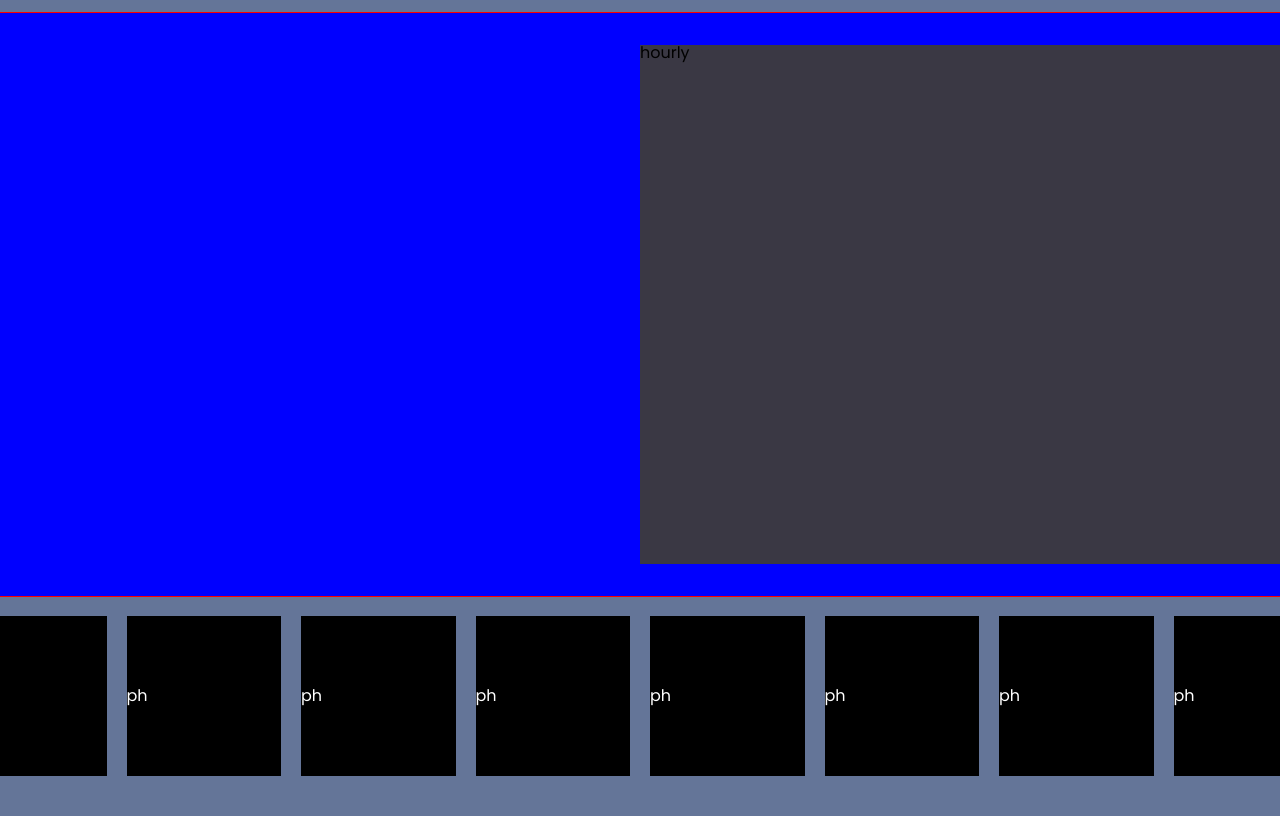
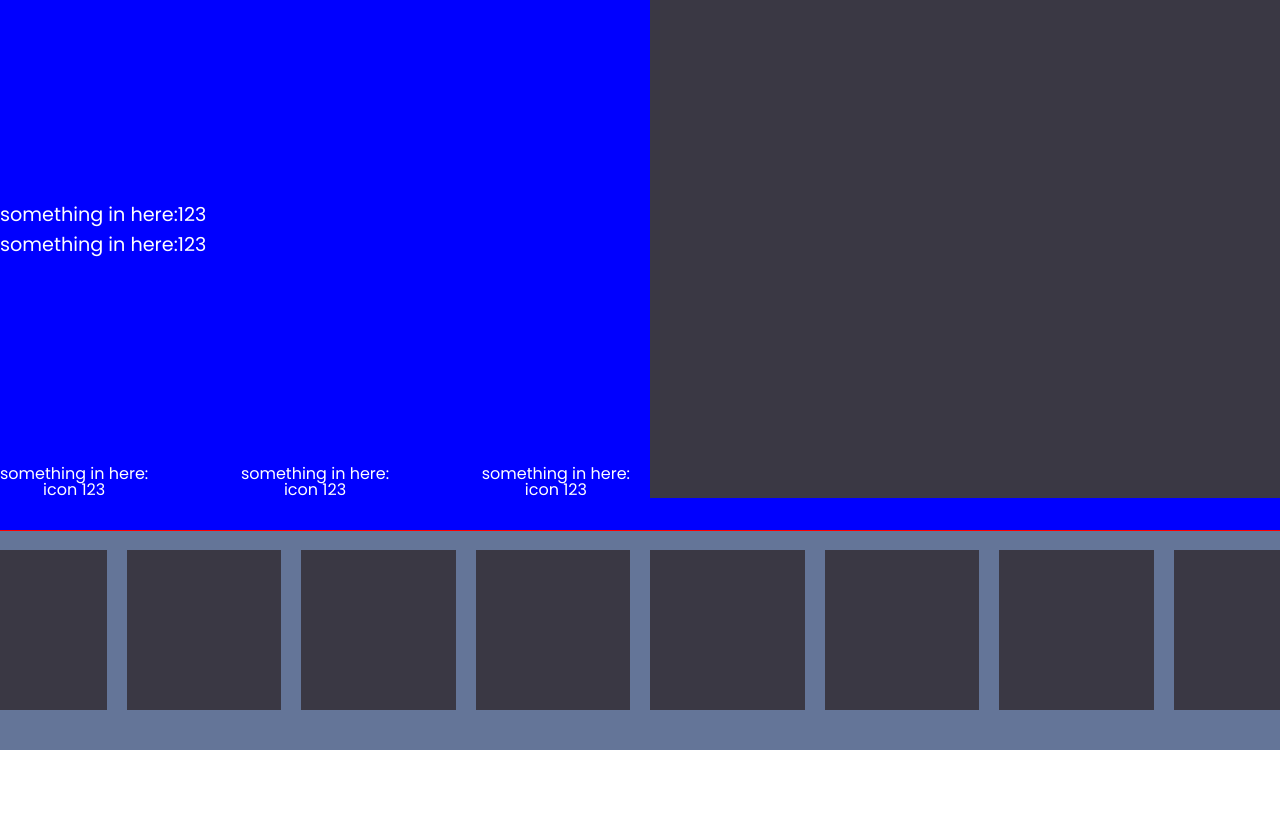
Before and after one commit to Sty6x/weather-app, a website built with webpack: page src/index.html in a window 1280 px wide. Shown: the part 56-872 px from the top of the page. After the commit the page ends 806 px from the top, so only its background shows below. Built offline with nearby package versions, Linux system fonts and the light colour scheme; no server answers; files whose address does not match are found by name.

Commit message:
adding text

```diff
--- a/src/index.html
+++ b/src/index.html
@@ -20,6 +20,7 @@
 <main>
   <div id="weather-cont">
     <div id="current-cont">
+      <div id="detail-curr-cont">
         <div id="imp-details">
           <h2 id="city"></h2>
           <h3 id="temperature" class="isC"></h3>
@@ -29,20 +30,30 @@
             <p id="min-temp"></p>
           </div>
         </div>
+        <div id="upper-extra-inf">
+          <p>something in here:123</p>
+          <p>something in here:123</p>
+        </div>
+        <div id="lower-extra-inf">
+          <p>something in here:<span>icon 123</span> </p>
+          <p>something in here:<span>icon 123</span> </p>
+          <p>something in here:<span>icon 123</span> </p>
+        </div>
+      </div>
       <div id="current-hourly-chart">
         hourly
       </div>
     </div>
     <div id="daily">
       <ul id="daily-list-cont">
-        <li>ph</li>
-        <li>ph</li>
-        <li>ph</li>
-        <li>ph</li>
-        <li>ph</li>
-        <li>ph</li>
-        <li>ph</li>
-        <li>ph</li>
+        <li></li>
+        <li></li>
+        <li></li>
+        <li></li>
+        <li></li>
+        <li></li>
+        <li></li>
+        <li></li>
       </ul>
     </div>
   </div>
--- a/src/style.css
+++ b/src/style.css
@@ -90,6 +90,9 @@ header{
   justify-content: space-between;
   align-items: center;
   padding:10px 20px;
+  background-color: whitesmoke;
+  position: absolute;
+  width: 98%;
 }
 
 #logo{
@@ -129,7 +132,8 @@ header{
   padding: 2.5em 3.5em;
   background-color: var(--blue-yonder);
   margin: 0em 6em 0em 6em;
-  outline:  lime solid 1px;
+  margin-top: auto;
+  margin-bottom: 2em;
   gap: 20px;
 }
 
@@ -141,7 +145,7 @@ header{
   justify-content: center;
   padding: 2em 3em 2em 3em;
   background-color:blue;
-
+  gap: 20px;
 }
 
 #imp-details{
@@ -149,9 +153,34 @@ header{
   flex-direction: column;
   color: white;
   gap: 5px;
+}
+
+#detail-curr-cont{
   width: 50%;
   height:  519px;
+  display: flex;
+  flex-direction: column;
+  justify-content: space-between;
+  /* outline: red solid 1px; */
+  color: white;
 }
+
+
+#upper-extra-inf{
+  display: flex;
+  flex-direction: column;
+  font-size: 1.2rem;
+  gap: 10px;
+}
+#lower-extra-inf{
+  display: flex;
+  justify-content: space-between;
+}
+#lower-extra-inf p > span{
+  display: flex;
+  justify-content: center;
+}
+
 
 #current-hourly-chart{
   width: 50%;
@@ -173,7 +202,7 @@ header{
   align-items: center;
   background-color: black;
   color: white;
-  width: 50%;
-  /* flex: 1; */
+  flex: 1;
   height: 10em;
+  background-color: #3A3844;
 }
```
Lines whose indentation alone changed are shown as unchanged.
